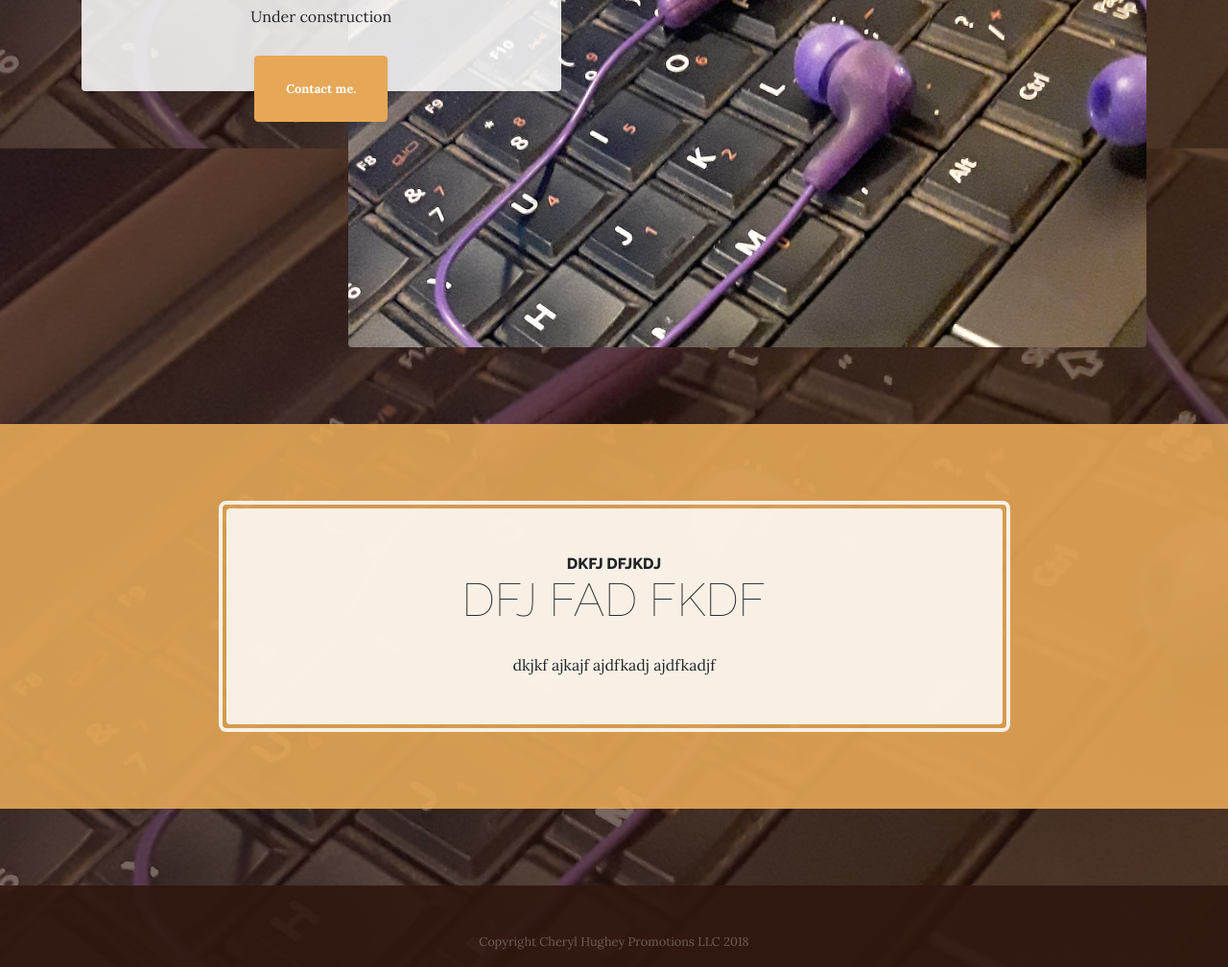
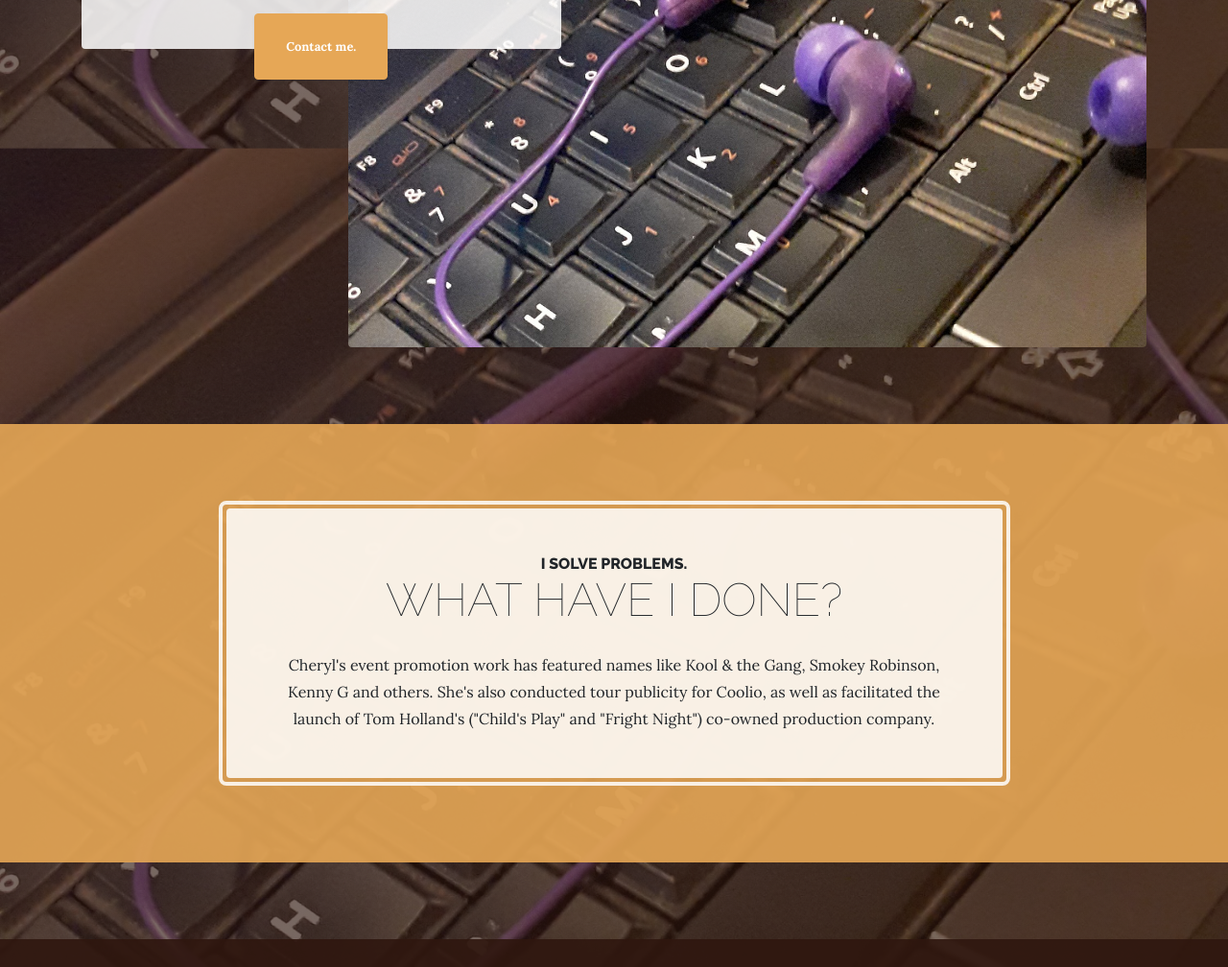
Before and after one commit to cherylhughey/websiteArchive, a website: page index.html in a window 1280 px wide. Shown: the part 699-1707 px from the top of the page at 96% size. Drawn offline with Linux system fonts and the light colour scheme.

Commit message:
Add files via upload

```diff
--- a/index.html
+++ b/index.html
@@ -66,8 +66,6 @@
               <span class="section-heading-upper">I make what you click</span>
               <span class="section-heading-lower">easier to use.</span>
             </h2>
-            <p class="mb-3">Under construction
-            </p>
             <div class="intro-button mx-auto">
               <a class="btn btn-primary btn-xl" href="contact.html">Contact me.</a>
             </div>
@@ -82,10 +80,10 @@
           <div class="col-xl-9 mx-auto">
             <div class="cta-inner text-center rounded">
               <h2 class="section-heading mb-4">
-                <span class="section-heading-upper">dkfj dfjkdj </span>
-                <span class="section-heading-lower">dfj fad fkdf </span>
+                <span class="section-heading-upper">I solve problems. </span>
+                <span class="section-heading-lower">What have I done?</span>
               </h2>
-              <p class="mb-0">dkjkf ajkajf ajdfkadj  ajdfkadjf </p>
+              <p class="mb-0">Cheryl's event promotion work has featured names like Kool & the Gang, Smokey Robinson, Kenny G and others. She's also conducted tour publicity for Coolio, as well as facilitated the launch of Tom Holland's ("Child's Play" and "Fright Night") co-owned production company. </p>
             </div>
           </div>
         </div>
```
